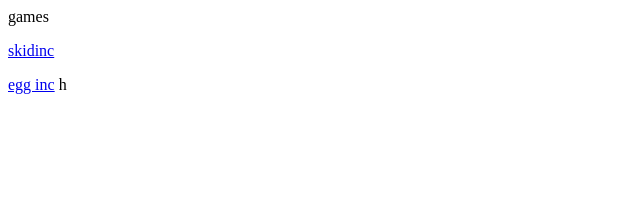
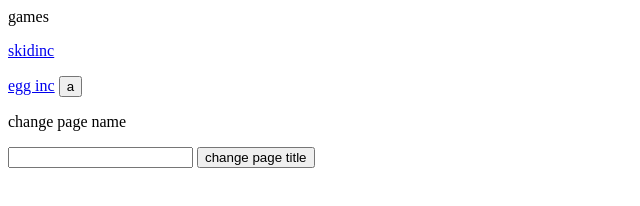
Before and after one commit to tehfizla/fizla.xy, a website: page index.html in a window 1280 px wide. Shown: the whole page, without its empty margins (0-640 px from the left). Drawn offline with Linux system fonts and the light colour scheme.

Commit message:
Update index.html

```diff
--- a/index.html
+++ b/index.html
@@ -9,6 +9,19 @@
         <a href="./skidinc/skidinc.html">skidinc</a>
         <p></p>
         <a href="./egginc/egginc.html">egg inc</a>
-        <roundbutton onclick="win.open('https://google.com')">h</roundbutton>
+        <button onclick="open()">a</button>
+        <p>change page name</p>
+        <input name="textbox1" id="nametb" type="text"/>
+        <button onclick="pagename(document.getElementById('textbox').value)">change page title</button>
     </body>
+    <script>
+
+        function pagename(a) {
+            document.title = a
+
+
+        }
+
+
+    </script>
 </html>
```
